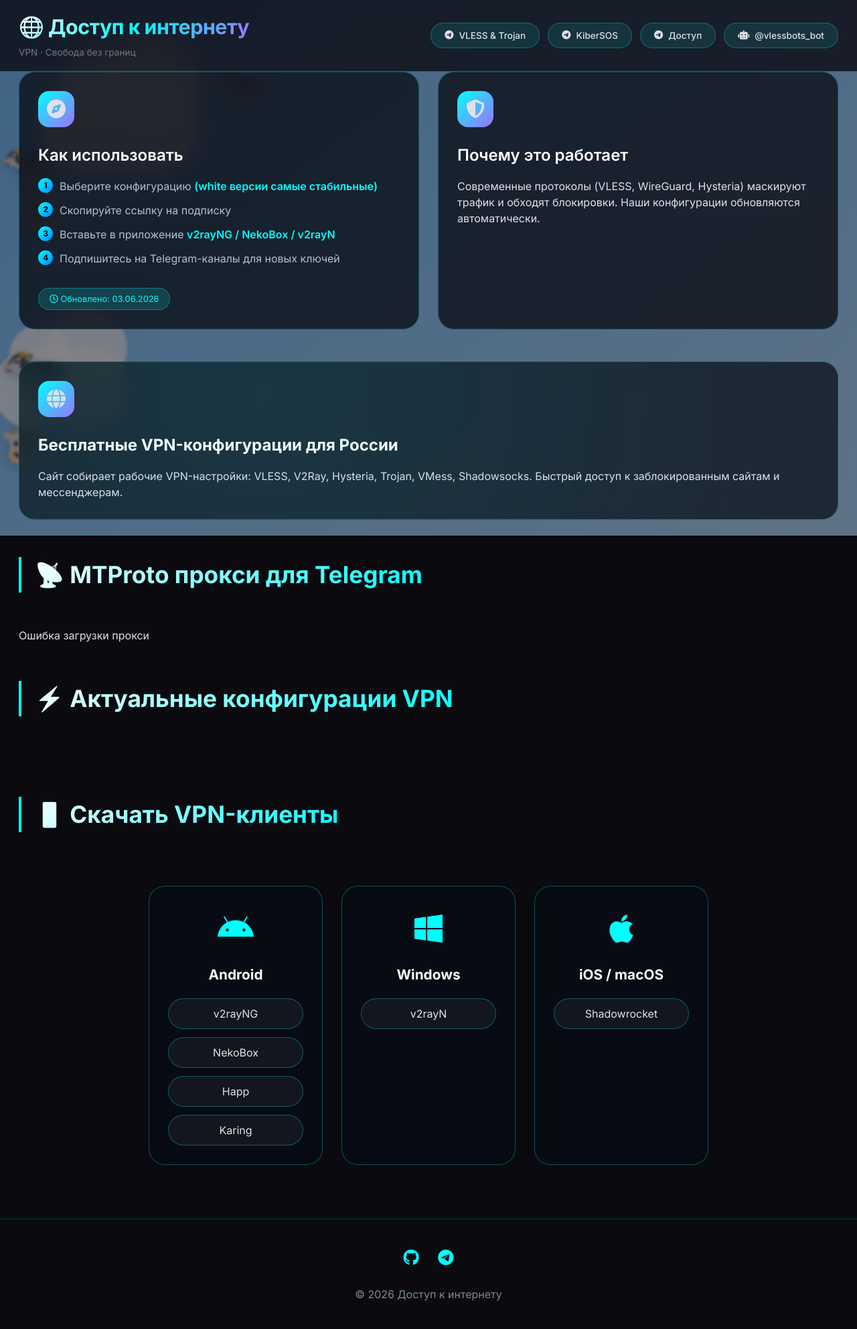
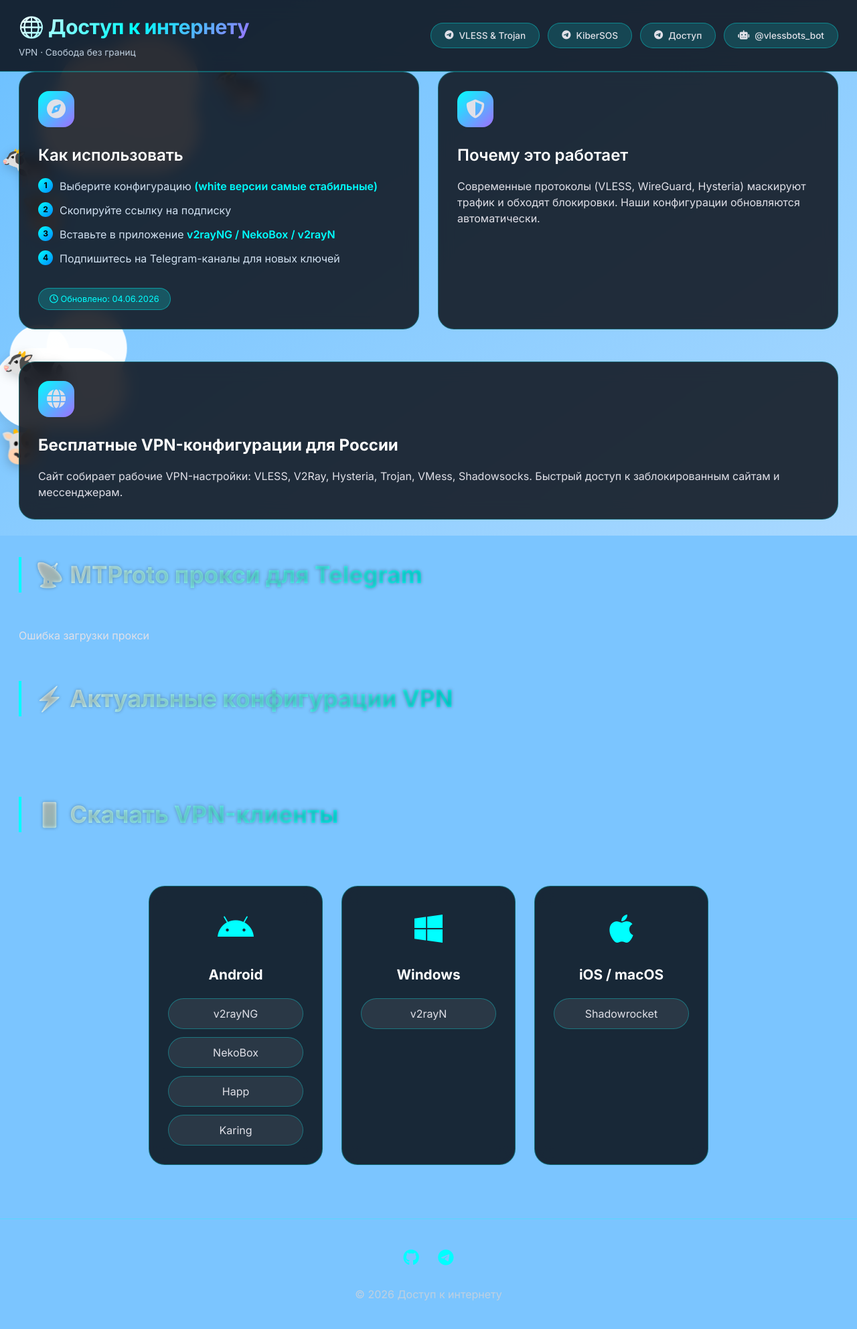
Before and after one commit to kort0881/internet-access-site, a Flask app: page / in a window 1280 px wide. Shown: the whole page at 67% size. Run offline with Flask 3, Linux system fonts and the light colour scheme; data that the repository does not hold is empty.

Commit message:
Change background color and update styles in index.html

```diff
--- a/templates/index.html
+++ b/templates/index.html
@@ -22,12 +22,12 @@
         }
 
         body {
-            background: #0a0a0f;
             font-family: 'Inter', system-ui, -apple-system, 'Segoe UI', Roboto, sans-serif;
             color: #e0e0e8;
             line-height: 1.5;
             min-height: 100vh;
             position: relative;
+            background: #7bc5ff; /* fallback */
         }
 
         /* ===== ЯРКО-ГОЛУБОЕ НЕБО С ЛЕТАЮЩИМИ КОРОВАМИ ===== */
@@ -38,16 +38,15 @@
             width: 100%;
             height: 100%;
             z-index: -2;
-            background: linear-gradient(145deg, #7bc5ff 0%, #b8e1ff 100%);
+            background: linear-gradient(145deg, #6bc0ff 0%, #a8d8ff 100%);
             overflow: hidden;
         }
 
-        /* Облака — белые, полупрозрачные */
         .cloud {
             position: absolute;
-            background: rgba(255, 255, 255, 0.85);
+            background: rgba(255, 255, 255, 0.95);
             border-radius: 1000px;
-            box-shadow: 0 8px 20px rgba(0,0,0,0.08);
+            box-shadow: 0 8px 20px rgba(0,0,0,0.1);
             z-index: -1;
         }
         .cloud::before, .cloud::after {
@@ -74,7 +73,6 @@
         .cloud2 { animation: floatClouds 45s linear infinite; }
         .cloud3 { animation: floatClouds 55s linear infinite; }
 
-        /* Коровы — яркие, с тенью */
         .flying-cow {
             position: absolute;
             font-size: 72px;
@@ -83,7 +81,6 @@
             pointer-events: none;
             animation-timing-function: linear;
             animation-iteration-count: infinite;
-            text-shadow: 0 0 4px rgba(0,0,0,0.2);
         }
         .cow1 { top: 12%; animation: flyAcross 22s linear infinite; font-size: 68px; }
         .cow2 { top: 35%; animation: flyAcross 28s linear infinite 3s; font-size: 58px; transform: scaleX(-1);}
@@ -97,10 +94,10 @@
                 opacity: 0;
             }
             12% {
-                opacity: 0.9;
+                opacity: 0.95;
             }
             88% {
-                opacity: 0.9;
+                opacity: 0.95;
             }
             100% {
                 transform: translateX(calc(100vw + 180px)) translateY(-50px) rotate(6deg);
@@ -108,20 +105,8 @@
             }
         }
 
-        /* Лёгкое затемнение, чтобы текст читался поверх яркого неба */
-        .dark-overlay {
-            position: fixed;
-            top: 0;
-            left: 0;
-            width: 100%;
-            height: 100%;
-            background: rgba(5, 5, 15, 0.5);
-            backdrop-filter: blur(2px);
-            z-index: -1;
-            pointer-events: none;
-        }
+        /* НЕТ ЗАТЕМНЕНИЯ — небо полностью видно */
 
-        /* Основной контейнер */
         .container {
             position: relative;
             z-index: 2;
@@ -130,10 +115,10 @@
             padding: 0 28px;
         }
 
-        /* ===== СТИЛИ В СТИЛЕ CHAINGPT (тёмные карточки, неон) ===== */
+        /* ===== ТЁМНЫЕ КАРТОЧКИ, ХЕДЕР, НЕОН ===== */
         .glass-header {
-            background: rgba(10, 10, 18, 0.8);
-            backdrop-filter: blur(16px);
+            background: rgba(8, 10, 18, 0.85);
+            backdrop-filter: blur(12px);
             border-bottom: 1px solid rgba(0, 255, 255, 0.3);
             padding: 18px 0;
             position: sticky;
@@ -157,7 +142,7 @@
             letter-spacing: -0.5px;
         }
         .logo p {
-            color: #6c7a8a;
+            color: #c0d0e0;
             font-size: 0.85rem;
             margin-top: 4px;
         }
@@ -175,15 +160,15 @@
             display: inline-flex;
             align-items: center;
             gap: 8px;
-            background: rgba(0, 255, 255, 0.1);
-            border: 1px solid rgba(0, 255, 255, 0.3);
+            background: rgba(0, 255, 255, 0.15);
+            border: 1px solid rgba(0, 255, 255, 0.35);
             color: #e0e0e8;
             transition: all 0.25s;
         }
         .social-btn:hover {
-            background: rgba(0, 255, 255, 0.25);
+            background: rgba(0, 255, 255, 0.3);
             border-color: #0ff;
-            box-shadow: 0 0 12px rgba(0,255,255,0.3);
+            box-shadow: 0 0 12px rgba(0,255,255,0.4);
             transform: translateY(-2px);
         }
 
@@ -201,27 +186,17 @@
             border-left: 4px solid #0ff;
             padding-left: 20px;
             margin-bottom: 32px;
+            text-shadow: 0 0 5px rgba(0,0,0,0.3);
         }
 
         .corner-card {
-            background: rgba(15, 20, 30, 0.8);
+            background: rgba(12, 16, 24, 0.85);
             backdrop-filter: blur(12px);
-            border: 1px solid rgba(0, 255, 255, 0.2);
+            border: 1px solid rgba(0, 255, 255, 0.25);
             border-radius: 24px;
             padding: 28px;
             transition: all 0.3s ease;
             position: relative;
-            overflow: hidden;
-        }
-        .corner-card::before {
-            content: '';
-            position: absolute;
-            top: 0;
-            left: 0;
-            width: 100%;
-            height: 100%;
-            background: radial-gradient(circle at 30% 20%, rgba(0,255,255,0.08), transparent);
-            pointer-events: none;
         }
         .corner-card:hover {
             border-color: #0ff;
@@ -238,7 +213,7 @@
         .info-card {
             flex: 1;
             min-width: 260px;
-            background: rgba(12, 16, 24, 0.8);
+            background: rgba(12, 16, 24, 0.85);
             backdrop-filter: blur(10px);
             border-radius: 24px;
             padding: 28px;
@@ -275,7 +250,7 @@
             margin-bottom: 12px;
             padding-left: 32px;
             position: relative;
-            color: #b0c0d0;
+            color: #d0e0f0;
         }
         .step-list li::before {
             content: counter(step);
@@ -301,11 +276,11 @@
             display: inline-block;
             margin-top: 20px;
             padding: 6px 16px;
-            background: rgba(0, 255, 255, 0.15);
+            background: rgba(0, 255, 255, 0.2);
             border-radius: 30px;
             font-size: 0.8rem;
             color: #0ff;
-            border: 1px solid rgba(0,255,255,0.3);
+            border: 1px solid rgba(0,255,255,0.4);
         }
 
         .configs-grid {
@@ -315,7 +290,7 @@
             margin: 32px 0;
         }
         .config-card {
-            background: rgba(8, 12, 20, 0.8);
+            background: rgba(8, 12, 20, 0.85);
             backdrop-filter: blur(12px);
             border-radius: 24px;
             border: 1px solid rgba(0, 255, 255, 0.3);
@@ -351,7 +326,7 @@
         }
         .config-category {
             font-size: 0.85rem;
-            color: #8aa;
+            color: #b0c0d0;
             margin-bottom: 20px;
         }
         .button-group {
@@ -400,8 +375,8 @@
             margin-top: 20px;
         }
         .proxy-item {
-            background: rgba(0, 136, 204, 0.2);
-            border: 1px solid rgba(0, 255, 255, 0.4);
+            background: rgba(0, 136, 204, 0.25);
+            border: 1px solid rgba(0, 255, 255, 0.5);
             padding: 10px 22px;
             border-radius: 60px;
             color: #0ff;
@@ -413,7 +388,7 @@
             gap: 8px;
         }
         .proxy-item:hover {
-            background: rgba(0, 255, 255, 0.3);
+            background: rgba(0, 255, 255, 0.4);
             transform: translateY(-2px);
             box-shadow: 0 8px 20px rgba(0, 136, 204, 0.3);
         }
@@ -426,7 +401,7 @@
             margin: 48px 0;
         }
         .app-card {
-            background: rgba(8, 12, 20, 0.8);
+            background: rgba(8, 12, 20, 0.85);
             backdrop-filter: blur(12px);
             border-radius: 24px;
             padding: 28px;
@@ -457,14 +432,14 @@
         .app-link {
             padding: 10px;
             border-radius: 40px;
-            background: rgba(255,255,255,0.05);
+            background: rgba(255,255,255,0.08);
             border: 1px solid rgba(0, 255, 255, 0.3);
             color: #e0e0e8;
             text-decoration: none;
             transition: 0.2s;
         }
         .app-link:hover {
-            background: rgba(0, 255, 255, 0.15);
+            background: rgba(0, 255, 255, 0.2);
             border-color: #0ff;
         }
 
@@ -472,8 +447,8 @@
             margin-top: 80px;
             padding: 40px 0;
             text-align: center;
-            border-top: 1px solid rgba(0, 255, 255, 0.2);
-            color: #7a8a9a;
+            border-top: 1px solid rgba(0, 255, 255, 0.3);
+            color: #c0d0e0;
         }
         .footer-links a {
             color: #0ff;
@@ -494,7 +469,7 @@
 </head>
 <body>
 
-    <!-- ЯРКО-ГОЛУБОЕ НЕБО С ЛЕТАЮЩИМИ КОРОВАМИ -->
+    <!-- ЯРКО-ГОЛУБОЕ НЕБО С ОБЛАКАМИ И ЛЕТАЮЩИМИ КОРОВАМИ (без затемнения) -->
     <div class="sky-bg">
         <div class="cloud cloud1"></div>
         <div class="cloud cloud2"></div>
@@ -505,7 +480,6 @@
         <div class="flying-cow cow4">🐮</div>
         <div class="flying-cow cow5">🐄</div>
     </div>
-    <div class="dark-overlay"></div>
 
     <div class="glass-header">
         <div class="container">
@@ -538,7 +512,7 @@
                 {% if last_update %}
                 <div class="update-badge"><i class="far fa-clock"></i> Обновлено: {{ last_update }}</div>
                 {% else %}
-                <div class="update-badge"><i class="far fa-clock"></i> Обновлено: 03.06.2026</div>
+                <div class="update-badge"><i class="far fa-clock"></i> Обновлено: 04.06.2026</div>
                 {% endif %}
             </div>
             <div class="info-card">
```
